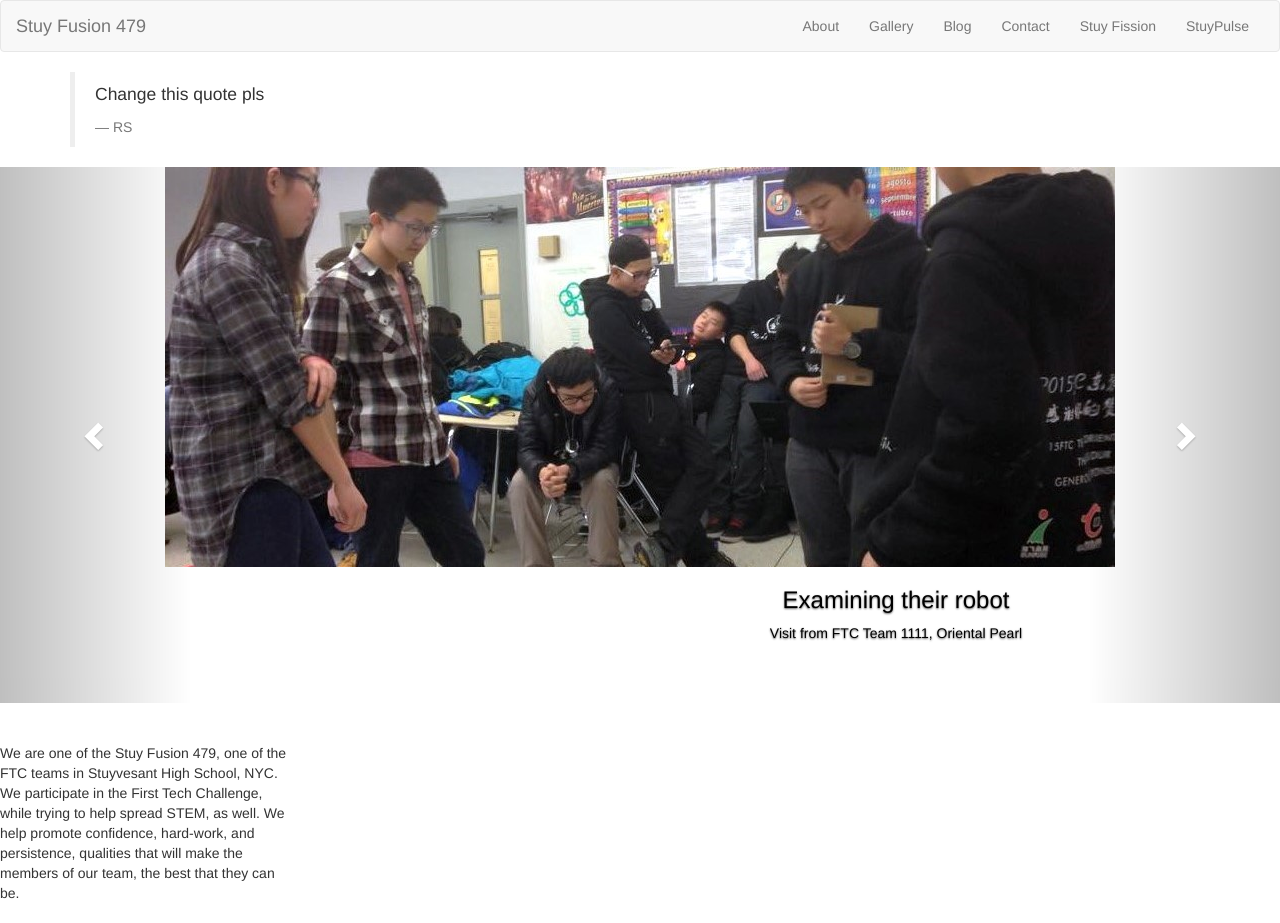
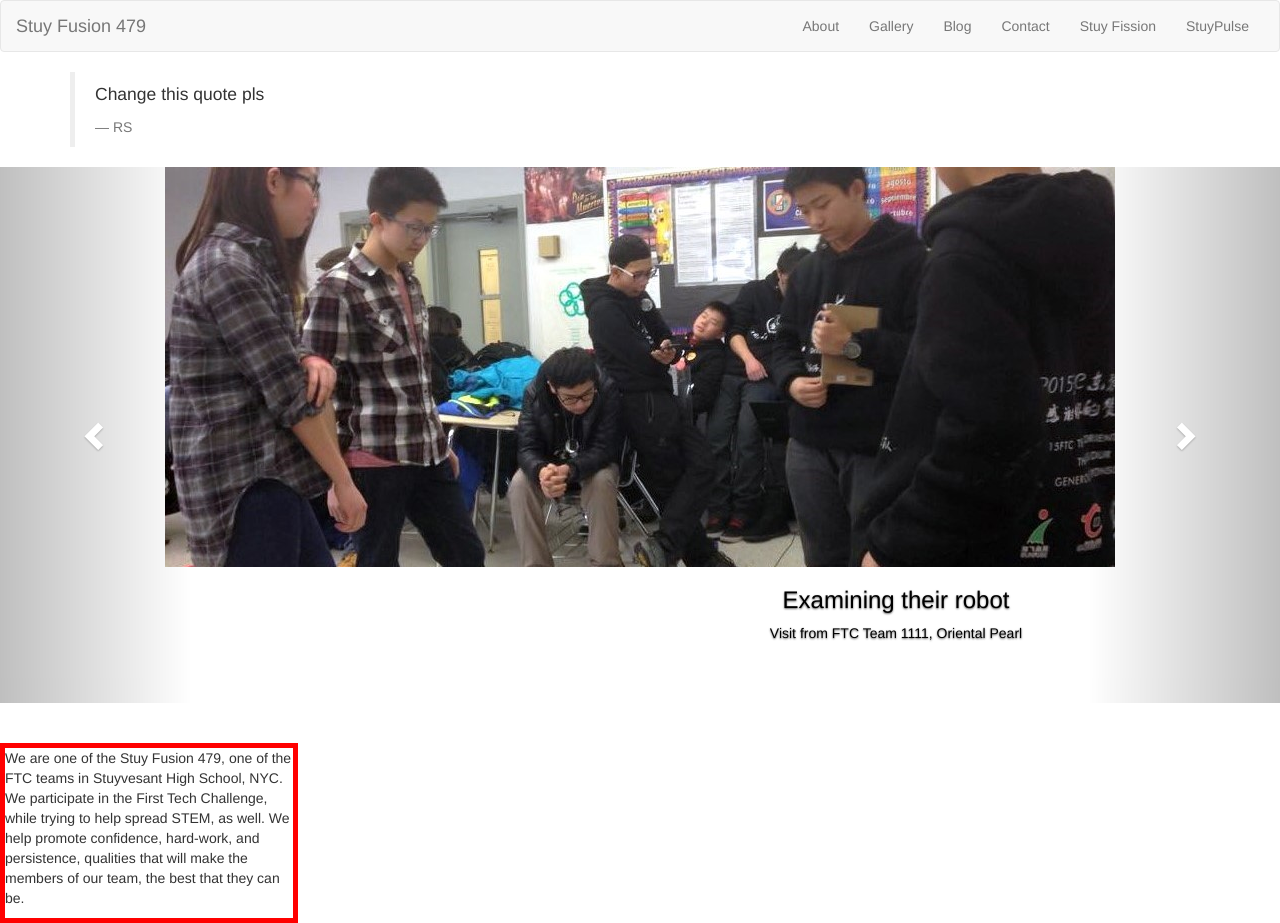
Before and after one commit to stuyfusion/stuyfusion.github.io, a Jekyll site: the page built from index.html, in a window 1280 px wide. Built offline with Jekyll 4.4.1, drawn with Linux system fonts in a browser that asks for light colours; nearby versions of some CDN libraries.

Commit message:
Update index.html

```diff
--- a/index.html
+++ b/index.html
@@ -87,7 +87,7 @@ layout: default
 <br>
 <div class="row">
   <div class="col-md-3">
-    <div class="aboutcolumn">
+    <div class="aboutcolumn" style="border: 5px solid red;">
     <p>We are one of the Stuy Fusion 479, one of the FTC teams
 in Stuyvesant High School, NYC. We participate in the First
 Tech Challenge, while trying to help spread STEM, as well.
```
